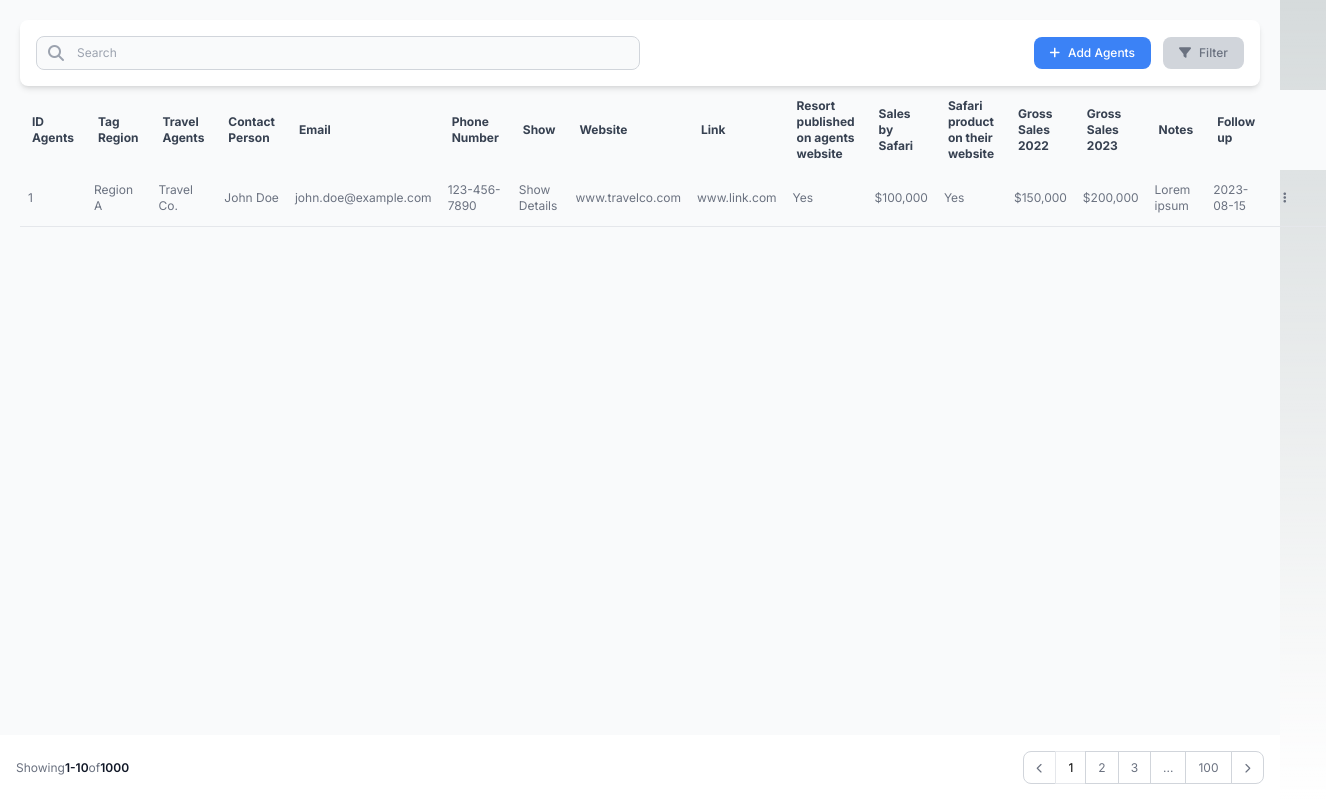
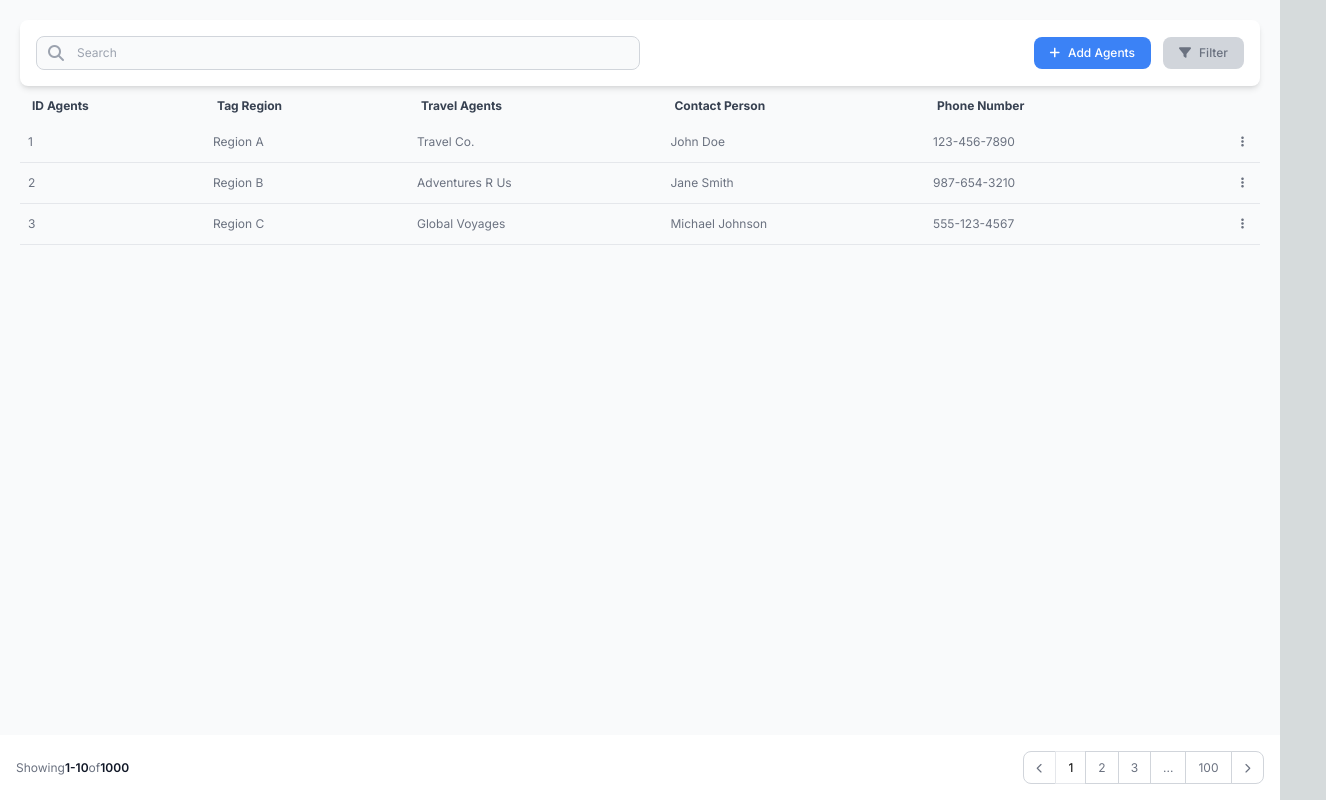
Before and after one commit to virjinhusain/safari-agents, a Next.js app: page / in a window 1280 px wide. Shown: the whole page, 1326 px wide, since content can reach past the window. Built offline with nearby package versions, Linux system fonts and the light colour scheme.

Commit message:
Update table and add dummy data

```diff
--- a/src/components/TableContainer.jsx
+++ b/src/components/TableContainer.jsx
@@ -2,6 +2,7 @@
 import { useState } from "react";
 
 export default function TableContainer() {
+  const [data, setData] = useState(dummyData);
   return (
     <>
       <table className="w-full text-xs text-left text-gray-500 dark:text-gray-400">
@@ -11,47 +12,22 @@ export default function TableContainer() {
             <TableHeaderCell>Tag Region</TableHeaderCell>
             <TableHeaderCell>Travel Agents</TableHeaderCell>
             <TableHeaderCell>Contact Person</TableHeaderCell>
-            <TableHeaderCell>Email</TableHeaderCell>
             <TableHeaderCell>Phone Number</TableHeaderCell>
-            <TableHeaderCell>Show</TableHeaderCell>
-            <TableHeaderCell>Website</TableHeaderCell>
-            <TableHeaderCell>Link</TableHeaderCell>
-            <TableHeaderCell>
-              Resort published on agents website
-            </TableHeaderCell>
-            <TableHeaderCell>Sales by Safari</TableHeaderCell>
-            <TableHeaderCell>Safari product on their website</TableHeaderCell>
-            <TableHeaderCell>Gross Sales 2022</TableHeaderCell>
-            <TableHeaderCell>Gross Sales 2023</TableHeaderCell>
-            <TableHeaderCell>Notes</TableHeaderCell>
-            <TableHeaderCell>Follow up</TableHeaderCell>
-            <TableHeaderCell>
-              <span class="sr-only">Actions</span>
-            </TableHeaderCell>
-
             <ActionsTableHeaderCell />
           </tr>
         </thead>
         <tbody>
-          <TableRow>
-            <TableCell>1</TableCell>
-            <TableCell>Region A</TableCell>
-            <TableCell>Travel Co.</TableCell>
-            <TableCell>John Doe</TableCell>
-            <TableCell>john.doe@example.com</TableCell>
-            <TableCell>123-456-7890</TableCell>
-            <TableCell>Show Details</TableCell>
-            <TableCell>www.travelco.com</TableCell>
-            <TableCell>www.link.com</TableCell>
-            <TableCell>Yes</TableCell>
-            <TableCell>$100,000</TableCell>
-            <TableCell>Yes</TableCell>
-            <TableCell>$150,000</TableCell>
-            <TableCell>$200,000</TableCell>
-            <TableCell>Lorem ipsum</TableCell>
-            <TableCell>2023-08-15</TableCell>
-            <ActionsTableCell />
-          </TableRow>
+          {data.map((row) => (
+            // eslint-disable-next-line react/jsx-key
+            <TableRow>
+              <TableCell>{row["ID Agents"]}</TableCell>
+              <TableCell>{row["Tag Region"]}</TableCell>
+              <TableCell>{row["Travel Agents"]}</TableCell>
+              <TableCell>{row["Contact Person"]}</TableCell>
+              <TableCell>{row["Phone Number"]}</TableCell>
+              <ActionsTableCell />
+            </TableRow>
+          ))}
         </tbody>
       </table>
     </>
@@ -126,3 +102,60 @@ function ActionsTableCell() {
     </td>
   );
 }
+
+const dummyData = [
+  {
+    "ID Agents": 1,
+    "Tag Region": "Region A",
+    "Travel Agents": "Travel Co.",
+    "Contact Person": "John Doe",
+    Email: "john.doe@example.com",
+    "Phone Number": "123-456-7890",
+    Show: "Show Details",
+    Website: "www.travelco.com",
+    Link: "www.link.com",
+    "Resort published on agents website": "Yes",
+    "Sales by Safari": "$100,000",
+    "Safari product on their website": "Yes",
+    "Gross Sales 2022": "$150,000",
+    "Gross Sales 2023": "$200,000",
+    Notes: "Lorem ipsum",
+    "Follow up": "2023-08-15",
+  },
+  {
+    "ID Agents": 2,
+    "Tag Region": "Region B",
+    "Travel Agents": "Adventures R Us",
+    "Contact Person": "Jane Smith",
+    Email: "jane.smith@example.com",
+    "Phone Number": "987-654-3210",
+    Show: "Show Details",
+    Website: "www.adventuresrus.com",
+    Link: "www.agentlink.com",
+    "Resort published on agents website": "No",
+    "Sales by Safari": "$75,000",
+    "Safari product on their website": "Yes",
+    "Gross Sales 2022": "$120,000",
+    "Gross Sales 2023": "$180,000",
+    Notes: "Lorem ipsum dolor sit amet",
+    "Follow up": "2023-08-20",
+  },
+  {
+    "ID Agents": 3,
+    "Tag Region": "Region C",
+    "Travel Agents": "Global Voyages",
+    "Contact Person": "Michael Johnson",
+    Email: "michael.johnson@example.com",
+    "Phone Number": "555-123-4567",
+    Show: "Show Details",
+    Website: "www.globalvoyages.com",
+    Link: "www.global-link.com",
+    "Resort published on agents website": "Yes",
+    "Sales by Safari": "$85,000",
+    "Safari product on their website": "No",
+    "Gross Sales 2022": "$110,000",
+    "Gross Sales 2023": "$160,000",
+    Notes: "Lorem ipsum dolor",
+    "Follow up": "2023-08-18",
+  },
+];
```
